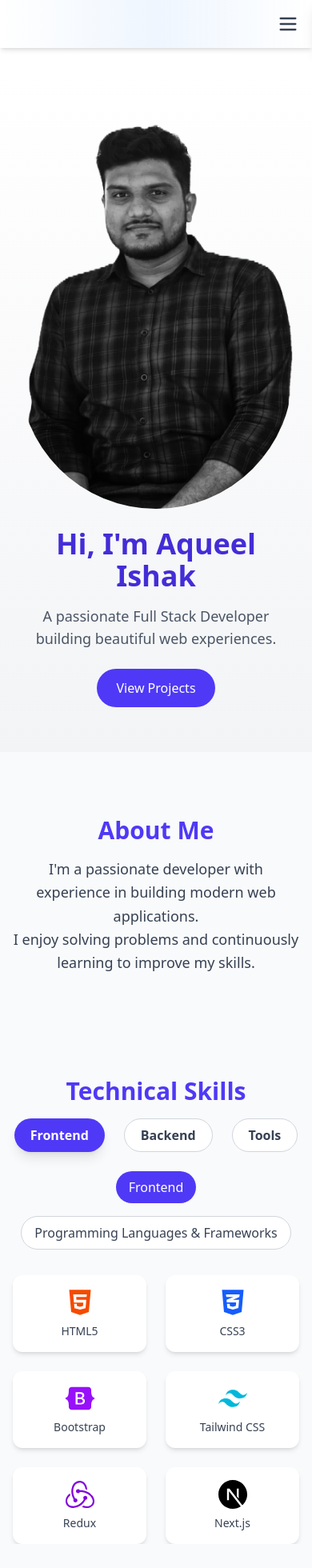
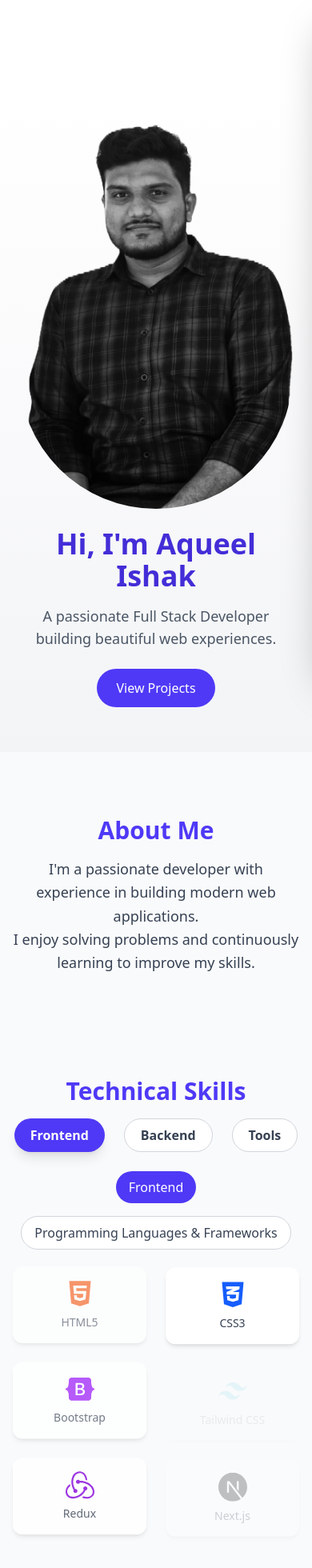
Before and after one commit to Aqueel-i/Aqueel-Ishak-Portfolio, a React (Vite) app: page / in a window 390 px wide. Shown: the top 1960 px of the page at 80% size. Built offline with nearby package versions, Linux system fonts and the light colour scheme.

Commit message:
UI/UX  Updates

```diff
--- a/src/components/Navbar.jsx
+++ b/src/components/Navbar.jsx
@@ -1,6 +1,6 @@
 import React, { useState, useEffect } from "react";
-import { Menu, X } from "lucide-react";
 import { Link as ScrollLink, animateScroll as scroll } from "react-scroll";
+import { motion } from "framer-motion";
 
 const Navbar = () => {
   const [open, setOpen] = useState(false);
@@ -16,7 +16,7 @@ const Navbar = () => {
     { to: "contact", label: "Contact" },
   ];
 
-  // Auto-close mobile menu on scroll
+  // Close menu on scroll
   useEffect(() => {
     const handleScroll = () => {
       if (open) setOpen(false);
@@ -26,15 +26,17 @@ const Navbar = () => {
   }, [open]);
 
   return (
-    <header className="fixed top-0 left-0 right-0 z-50 bg-gradient-to-r from-white via-blue-50 to-white/90 shadow-md backdrop-blur-lg">
+    <header className="fixed top-0 left-0 right-0 z-50 backdrop-blur- bg-white/ transition-all duration-300">
       <div className="max-w-6xl mx-auto px-4 py-4 flex justify-between items-center">
         <h1
           className="text-2xl font-bold text-blue-700 cursor-pointer"
           onClick={() => scroll.scrollToTop()}
-        ></h1>
+        >
+          {/* Add your logo or name here if needed */}
+        </h1>
 
         {/* Desktop Nav */}
-        <nav className="hidden md:flex space-x-6 text-lg font-medium text-gray-700">
+        <nav className="hidden md:flex space-x-6 text-lg font-medium text-black">
           {navItems.map((item) => (
             <ScrollLink
               key={item.to}
@@ -43,7 +45,7 @@ const Navbar = () => {
               smooth={true}
               offset={-80}
               duration={500}
-              className={`cursor-pointer hover:text-blue-600 transition duration-200 hover:scale-105 ${active === item.to ? "text-blue-600 font-semibold" : ""
+              className={`cursor-pointer transition-transform duration-300 hover:text-blue-400 hover:scale-105 ${active === item.to ? "text-blue-400 font-semibold" : ""
                 }`}
               onSetActive={() => setActive(item.to)}
             >
@@ -52,33 +54,62 @@ const Navbar = () => {
           ))}
         </nav>
 
-        {/* Mobile Menu Button */}
-        <button onClick={toggleMenu} className="md:hidden text-gray-700">
-          {open ? <X className="w-7 h-7" /> : <Menu className="w-7 h-7" />}
-        </button>
+        {/* Creative Hamburger Icon */}
+        <div className="md:hidden">
+          <button
+            onClick={toggleMenu}
+            className="relative w-8 h-8 flex flex-col justify-between items-center"
+          >
+            <motion.span
+              animate={{ rotate: open ? 45 : 0, y: open ? 8 : 0 }}
+              className="bg-white h-1 w-full rounded transition-all duration-300 origin-center"
+            />
+            <motion.span
+              animate={{ opacity: open ? 0 : 1 }}
+              className="bg-white h-1 w-full rounded transition-all duration-300"
+            />
+            <motion.span
+              animate={{ rotate: open ? -45 : 0, y: open ? -8 : 0 }}
+              className="bg-white h-1 w-full rounded transition-all duration-300 origin-center"
+            />
+          </button>
+        </div>
       </div>
 
       {/* Overlay */}
       {open && (
-        <div
+        <motion.div
           onClick={toggleMenu}
+          initial={{ opacity: 0 }}
+          animate={{ opacity: 1 }}
+          exit={{ opacity: 0 }}
           className="fixed inset-0 bg-black/40 backdrop-blur-sm z-30"
-        ></div>
+        />
       )}
 
       {/* Sliding Mobile Menu */}
-      <div
-        className={`fixed top-0 right-0 h-full w-72 bg-white z-50 shadow-lg transition-transform duration-300 transform ${open ? "translate-x-0" : "translate-x-full"
-          }`}
+      <motion.div
+        initial={{ x: "100%" }}
+        animate={{ x: open ? 0 : "100%" }}
+        transition={{ duration: 0.9 }}
+        className="fixed top-0 right-0 h-full w-72 bg-white/6 z-50 shadow-2xl md:hidden rounded-l-4xl overflow-y-auto"
       >
-        <div className="flex justify-between items-center px-5 py-5 border-b">
-          <h2 className="text-lg font-semibold text-blue-700">Navigation</h2>
+        <div className="flex justify-between items-center px-6 py-6">
+          <h2 className="text-lg font-semibold text-blue-700">Menu</h2>
           <button onClick={toggleMenu}>
-            <X className="w-6 h-6 text-gray-700" />
+            <svg
+              className="w-6 h-6 text-gray-700"
+              fill="none"
+              stroke="currentColor"
+              strokeWidth="2"
+              viewBox="0 0 24 24"
+            >
+              <path strokeLinecap="round" strokeLinejoin="round" d="M6 18L18 6M6 6l12 12" />
+            </svg>
           </button>
         </div>
 
-        <nav className="flex flex-col px-6 py-6 space-y-6 text-gray-800 text-lg">
+        <nav className="flex flex-col px-6 space-y-6 text-gray-800 text-lg">
           {navItems.map((item) => (
             <ScrollLink
               key={item.to}
@@ -97,7 +128,7 @@ const Navbar = () => {
             </ScrollLink>
           ))}
         </nav>
-      </div>
+      </motion.div>
     </header>
   );
 };
--- a/src/pages/TechnicalSkills.jsx
+++ b/src/pages/TechnicalSkills.jsx
@@ -1,6 +1,5 @@
-// components/TechnicalSkills.jsx
 import React, { useState } from "react";
-import { motion } from "framer-motion";
+import { motion, AnimatePresence } from "framer-motion";
 import {
   FaHtml5, FaCss3Alt, FaJs, FaReact, FaNodeJs, FaPython, FaGitAlt, FaGithub, FaLinux,
   FaJava, FaDocker, FaDatabase, FaServer, FaCode, FaProjectDiagram,
@@ -78,9 +77,11 @@ const TechnicalSkills = () => {
     Backend: skillGroups["Backend"][0],
     Tools: skillGroups["Tools"][0],
   });
+  const [filter, setFilter] = useState("");
 
   const handleGroupChange = (group) => {
     setActiveGroup(group);
+    setFilter("");
   };
 
   const handleCategoryChange = (category) => {
@@ -88,11 +89,16 @@ const TechnicalSkills = () => {
       ...prev,
       [activeGroup]: category,
     }));
+    setFilter("");
   };
+
+  const filteredSkills = categorizedSkills[activeCategory[activeGroup]].filter((skill) =>
+    skill.name.toLowerCase().includes(filter.toLowerCase())
+  );
 
   return (
     <section className="py-12 bg-gray-50 text-center" id="skills">
-       <h2 className="text-3xl font-bold text-indigo-600 mb-4">Technical Skills</h2>
+      <h2 className="text-3xl font-bold text-indigo-600  mb-4">Technical Skills</h2>
 
       {/* Group Tabs */}
       <div className="flex justify-center mb-6 gap-6 flex-wrap">
@@ -100,10 +106,9 @@ const TechnicalSkills = () => {
           <button
             key={group}
             onClick={() => handleGroupChange(group)}
-            className={`px-5 py-2 rounded-full font-semibold whitespace-nowrap transition-colors ${
-              activeGroup === group
+            className={`px-5 py-2 rounded-full font-semibold transition-colors ${activeGroup === group
                 ? "bg-indigo-600 text-white shadow-lg"
-                : "bg-white text-gray-700 border border-gray-300 hover:bg-indigo-100"
+                : "bg-white text-gray-700  border border-gray-300"
               }`}
           >
             {group}
@@ -112,15 +117,14 @@ const TechnicalSkills = () => {
       </div>
 
       {/* Category Tabs */}
-      <div className="flex justify-center mb-8 gap-4 flex-wrap">
+      <div className="flex justify-center mb-6 gap-4 flex-wrap">
         {skillGroups[activeGroup].map((category) => (
           <button
             key={category}
             onClick={() => handleCategoryChange(category)}
-            className={`px-4 py-2 rounded-full font-medium whitespace-nowrap transition-all ${
-              activeCategory[activeGroup] === category
+            className={`px-4 py-2 rounded-full font-medium transition-all ${activeCategory[activeGroup] === category
                 ? "bg-indigo-600 text-white"
-                : "bg-white text-gray-700 border border-gray-300"
+                : "bg-white text-gray-700  border border-gray-300"
               }`}
           >
             {category}
@@ -129,29 +133,40 @@ const TechnicalSkills = () => {
       </div>
 
       {/* Skills Grid */}
-      <div
-        className="grid grid-cols-2 sm:grid-cols-3 md:grid-cols-4 gap-6 max-w-6xl mx-auto
-        overflow-x-auto px-4 scrollbar-thin scrollbar-thumb-indigo-500 scrollbar-track-gray-200"
-        style={{ WebkitOverflowScrolling: "touch" }}
+      <div className="max-w-6xl mx-auto px-4">
+        <AnimatePresence mode="wait">
+          <motion.div
+            key={activeCategory[activeGroup] + filter}
+            initial={{ opacity: 0, y: 20 }}
+            animate={{ opacity: 1, y: 0 }}
+            exit={{ opacity: 0, y: -20 }}
+            transition={{ duration: 0.9, ease: "easeInOut" }}
+            className="grid grid-cols-2 sm:grid-cols-3 md:grid-cols-4 gap-6"
           >
-        {categorizedSkills[activeCategory[activeGroup]].map((skill, i) => (
+            {filteredSkills.map((skill, i) => (
               <motion.div
                 key={skill.name}
-            className="flex flex-col items-center bg-white shadow-md rounded-xl p-4 min-w-[120px] hover:scale-105 transition-transform"
+                className="flex flex-col items-center bg-white  shadow-md rounded-xl p-4 min-w-[120px] hover:scale-105 transition-transform"
                 initial={{ opacity: 0, y: 20 }}
-            animate={{ opacity: 1, y: 0 }}
-            transition={{ delay: i * 0.05 }}
+                animate={{
+                  opacity: 1,
+                  y: [0, -5, 0],
+                }}
+                transition={{ delay: i * 0.9, duration: 2, repeat: Infinity }}
               >
                 <motion.div
+                  title={skill.name}
                   className="text-4xl mb-2"
                   whileHover={{ rotate: 10, scale: 1.2 }}
                   whileTap={{ scale: 0.9 }}
                 >
                   {skill.icon}
                 </motion.div>
-            <p className="text-sm font-medium text-gray-700">{skill.name}</p>
+                <p className="text-sm font-medium text-gray-700 ">{skill.name}</p>
               </motion.div>
             ))}
+          </motion.div>
+        </AnimatePresence>
       </div>
     </section>
   );
```
Lines whose indentation alone changed are shown as unchanged.
